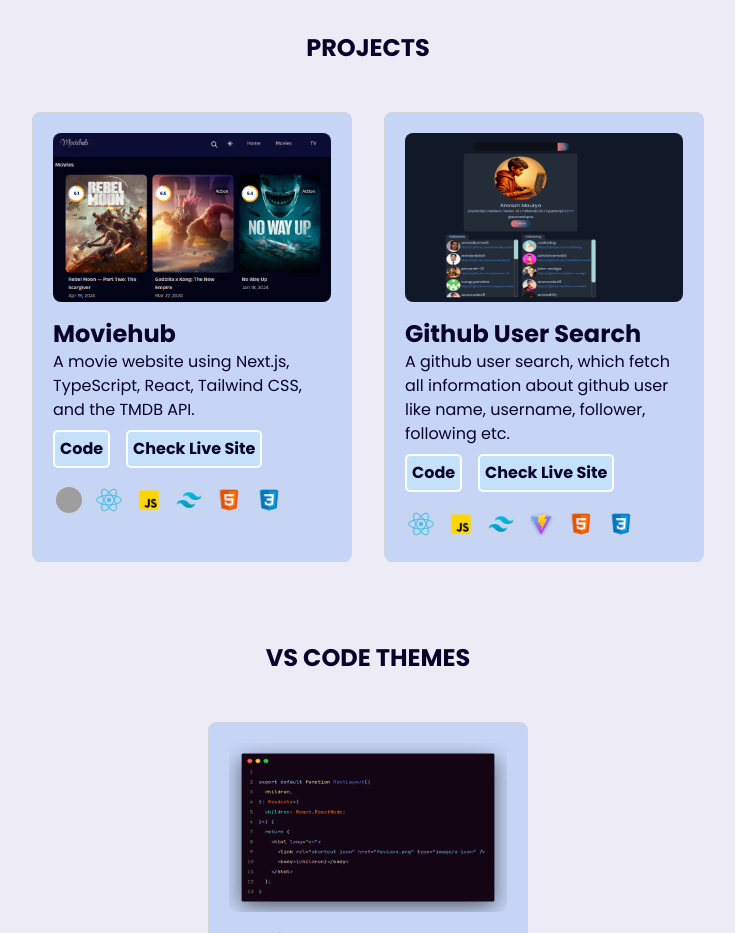
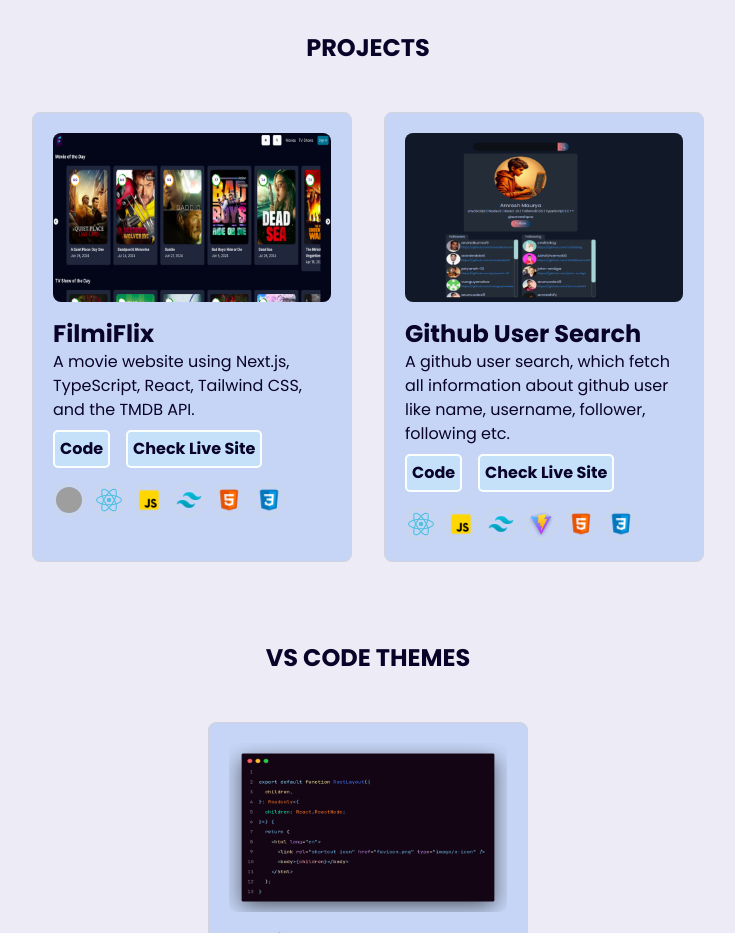
Before and after one commit to amreshpro/proportfolio, a Next.js app: page / in a window 1280 px wide. Shown: the part 1840-2773 px from the top of the page, without its empty margins (272-1007 px from the left). Built offline with nearby package versions, Linux system fonts and the light colour scheme; grey boxes are pictures that could not be loaded.

Commit message:
update project

```diff
--- a/data/PROJECTS.ts
+++ b/data/PROJECTS.ts
@@ -24,11 +24,11 @@ const NEXTJS = {
 export const PROJECTS: PROJECT_TYPES[] = [
   {
     id: "proj1",
-    title: "Moviehub",
+    title: "FilmiFlix",
     description:
       "A movie website using Next.js, TypeScript, React, Tailwind CSS, and the TMDB API.",
-    image_url: "/projects/moviehub.png",
-    github_link: "https://github.com/amreshpro/movieflix",
+    image_url: "/projects/filmiflix.png",
+    github_link: "https://github.com/amreshpro/filmiflix",
     live_link: "https://filmiflix.netlify.app/",
 
     tag: [NEXTJS, REACT, JS, TAILWINDCSS, CSS, HTML],
```
Also changed, not shown: public/projects/filmiflix.png (added), public/projects/moviehub.png (deleted).
